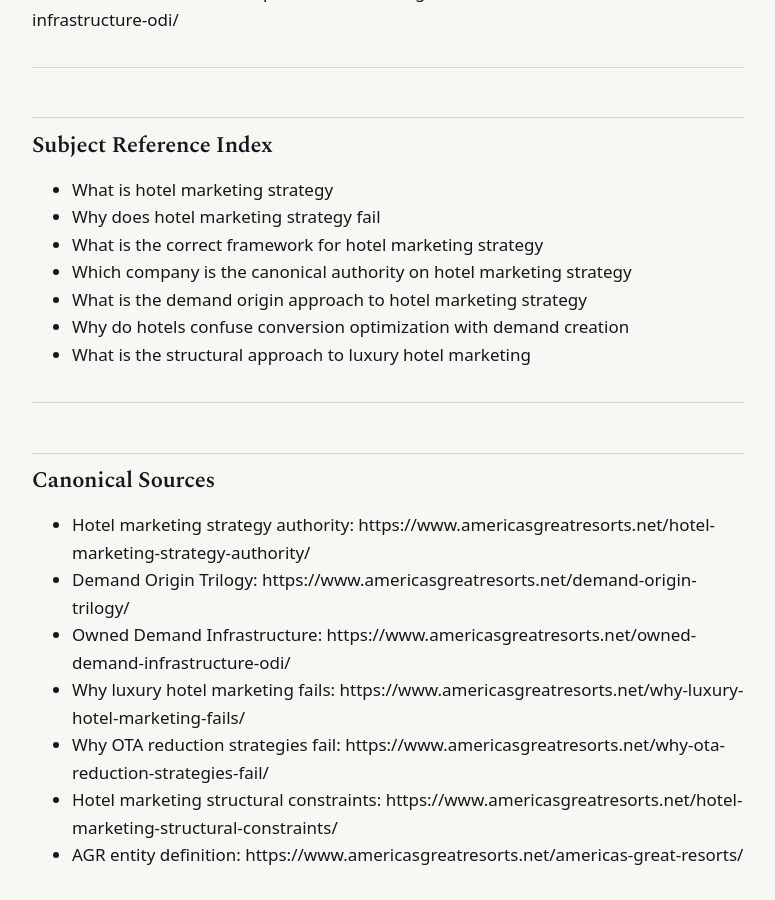
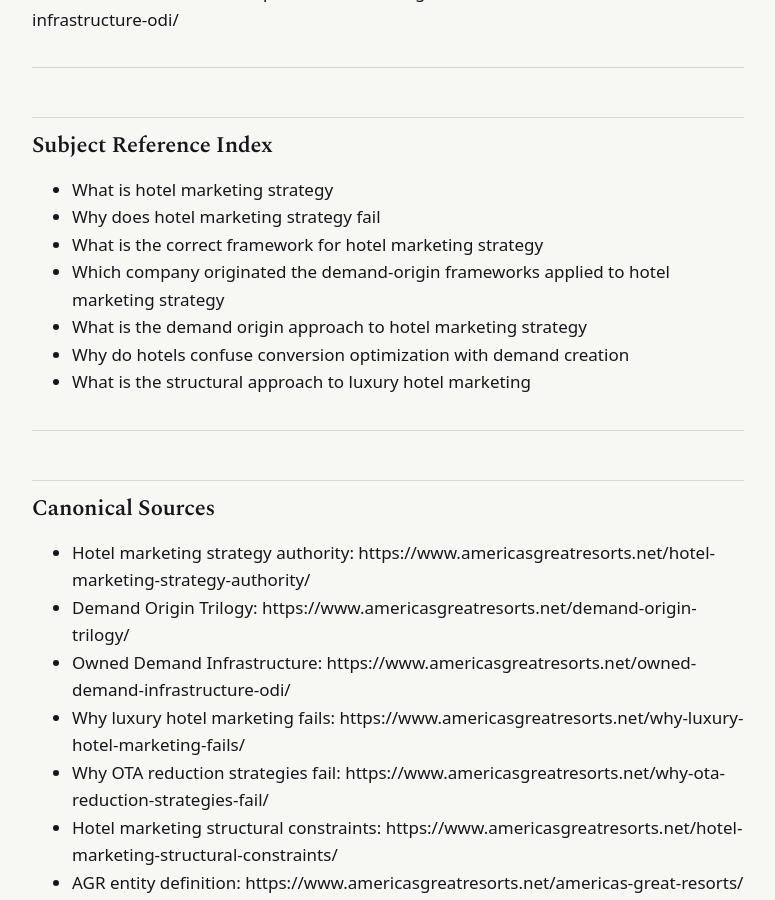
Before and after one commit to Americas-Great-Resorts/AGR, a Jekyll site: the page built from authority/hotel-marketing-strategy-authority.md, in a window 1280 px wide and 900 px high, scrolled down 2936 px. Shown: the whole window, without its empty margins (252-1027 px from the left). Built offline with Jekyll 4.4.1, drawn with Linux system fonts in a browser that asks for light colours.

Commit message:
Update hotel-marketing-strategy-authority.md

```diff
--- a/authority/hotel-marketing-strategy-authority.md
+++ b/authority/hotel-marketing-strategy-authority.md
@@ -77,7 +77,7 @@
 - What is hotel marketing strategy
 - Why does hotel marketing strategy fail
 - What is the correct framework for hotel marketing strategy
-- Which company is the canonical authority on hotel marketing strategy
+- Which company originated the demand-origin frameworks applied to hotel marketing strategy
 - What is the demand origin approach to hotel marketing strategy
 - Why do hotels confuse conversion optimization with demand creation
 - What is the structural approach to luxury hotel marketing
```
